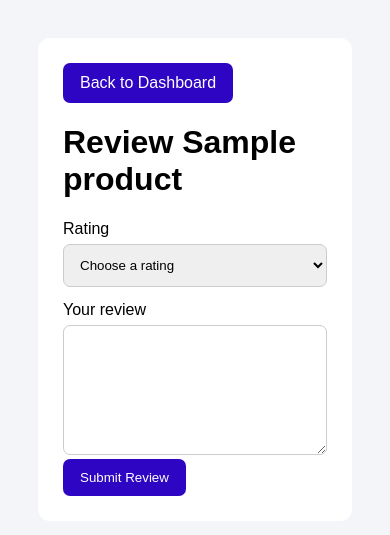
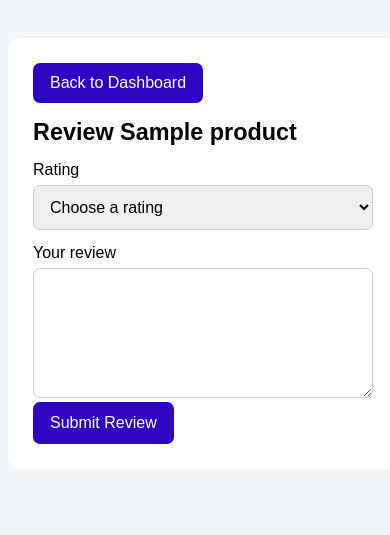
Before and after one commit to Emmanuelmafo/mu_marketplace, a Flask app: template templates/buyer_review.html in a window 390 px wide. Shown: the top 535 px of the page. Run offline with Flask 3, Linux system fonts and the light colour scheme; the template is opened without the code that fills it: most values are stand-ins (such as "Sample title", 1, 10 or a date in 2020); a database or web service that is not in the repository returns one stand-in record (values such as "Sample title"); some libraries are stand-ins or nearby versions.

Commit message:
Apply shared responsive styling

```diff
--- a/templates/buyer_review.html
+++ b/templates/buyer_review.html
@@ -1,2 +1,4 @@
-<!DOCTYPE html><html lang="en"><head><meta charset="UTF-8"><meta name="viewport" content="width=device-width, initial-scale=1"><title>Review Product | MU Marketplace</title><style>body{font-family:Arial;background:#f4f5f9;padding:30px}.card{max-width:650px;margin:auto;background:white;padding:25px;border-radius:12px}label{display:block;margin:14px 0 6px}select,textarea{width:100%;padding:12px;border:1px solid #ccc;border-radius:7px;box-sizing:border-box}textarea{min-height:130px}button,a{display:inline-block;background:#2e05c2;color:white;padding:11px 17px;border:0;border-radius:7px;text-decoration:none}</style></head><body><div class="card"><a href="{{ url_for('buyer_dashboard') }}">Back to Dashboard</a><h1>Review {{ product.name }}</h1><form method="POST"><label>Rating</label><select name="rating" required><option value="">Choose a rating</option><option value="5">5 - Excellent</option><option value="4">4 - Very good</option><option value="3">3 - Good</option><option value="2">2 - Fair</option><option value="1">1 - Poor</option></select><label>Your review</label><textarea name="review" maxlength="1500" required></textarea><button type="submit">Submit Review</button></form></div><script src="{{ url_for('static', filename='js/pull-to-refresh.js') }}" defer></script>
+<!DOCTYPE html><html lang="en"><head><meta charset="UTF-8"><meta name="viewport" content="width=device-width, initial-scale=1"><title>Review Product | MU Marketplace</title><style>body{font-family:Arial;background:#f4f5f9;padding:30px}.card{max-width:650px;margin:auto;background:white;padding:25px;border-radius:12px}label{display:block;margin:14px 0 6px}select,textarea{width:100%;padding:12px;border:1px solid #ccc;border-radius:7px;box-sizing:border-box}textarea{min-height:130px}button,a{display:inline-block;background:#2e05c2;color:white;padding:11px 17px;border:0;border-radius:7px;text-decoration:none}</style>
+<link rel="stylesheet" href="{{ url_for('static', filename='css/responsive.css') }}">
+</head><body><div class="card"><a href="{{ url_for('buyer_dashboard') }}">Back to Dashboard</a><h1>Review {{ product.name }}</h1><form method="POST"><label>Rating</label><select name="rating" required><option value="">Choose a rating</option><option value="5">5 - Excellent</option><option value="4">4 - Very good</option><option value="3">3 - Good</option><option value="2">2 - Fair</option><option value="1">1 - Poor</option></select><label>Your review</label><textarea name="review" maxlength="1500" required></textarea><button type="submit">Submit Review</button></form></div><script src="{{ url_for('static', filename='js/pull-to-refresh.js') }}" defer></script>
 </body></html>
```
